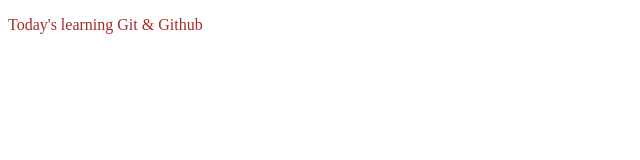
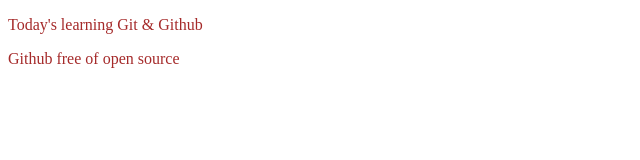
Before and after one commit to rajgupta7555/Demo-Github, a plain HTML site: page index.html in a window 1280 px wide. Shown: the whole page, without its empty margins (0-640 px from the left). Drawn offline with Linux system fonts and the light colour scheme.

Commit message:
index.html

```diff
--- a/index.html
+++ b/index.html
@@ -8,5 +8,6 @@
 </head>
 <body>
     <p>Today's learning Git & Github</p>
+    <p>Github free of open source </p>
 </body>
 </html>
```
